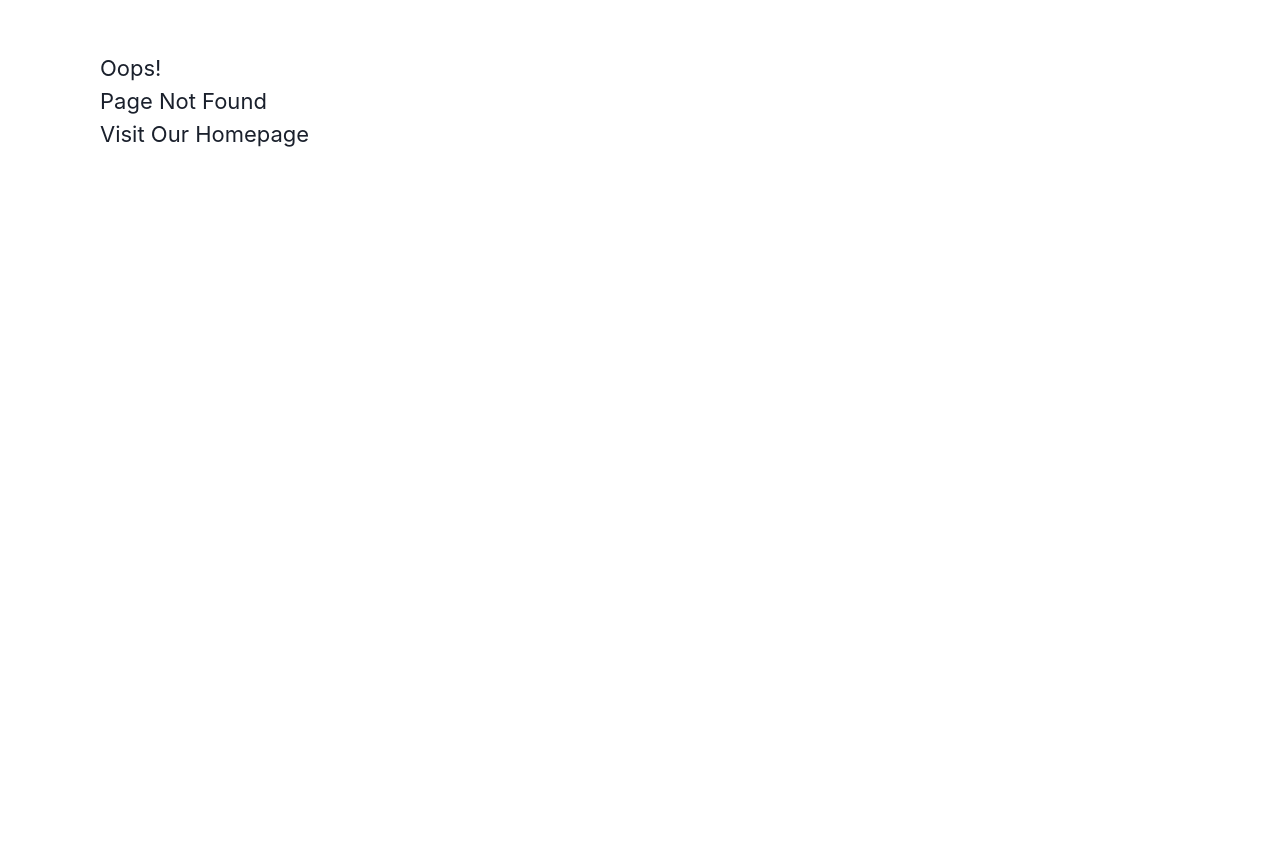
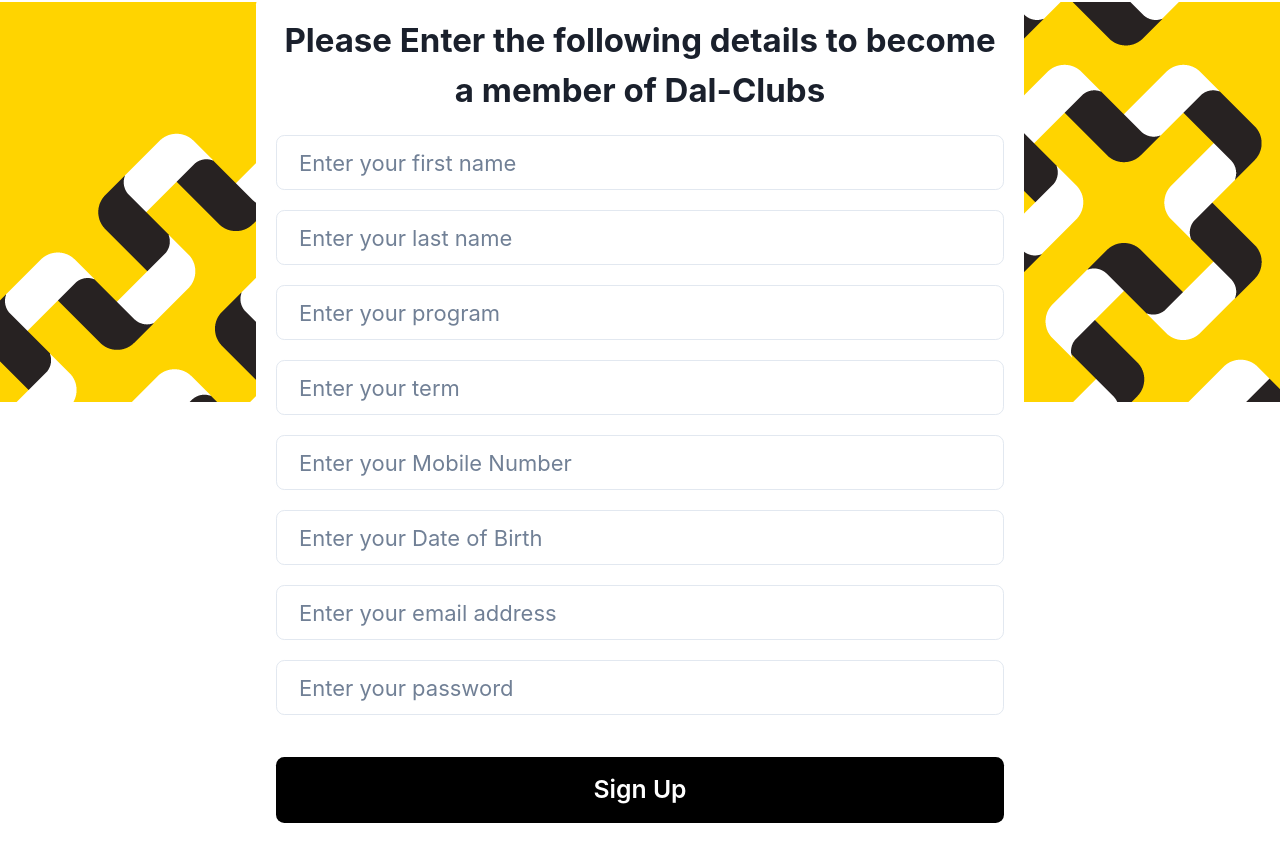
Before and after one commit to Sushank13/group08, a React (Create React App) app in the folder frontend/: page /signup in a window 1280 px wide. Before the commit this address had no page. Shown: the part 156-999 px from the top of the page. Before the commit the page ends 800 px from the top, so only its background shows below. Built offline with nearby package versions, Linux system fonts and the light colour scheme; a web font is replaced by a local one.

Commit message:
Front end page for sign up for new member.

```diff
--- a/frontend/src/App.js
+++ b/frontend/src/App.js
@@ -13,6 +13,7 @@
 import PersistLogin from './Components/PersistLogin';
 import FindAllEvents from './Pages/FindAllEvents';
 import EventPage from './Pages/EventPage';
+import SignupPage from './Pages/SignupPage';
 
 const ROLES = {
   'member': 'member',
@@ -28,6 +29,7 @@
           {/* public routes */}
           <Route path="/" element={<Home />} />
           <Route path="login" element={<Login />} />
+          <Route path="signup" element={<SignupPage />} />
           <Route path="unauthorized" element={<Unauthorized />} />
 
           <Route path="FindEvents" element={<FindAllEvents />} />
--- /dev/null
+++ b/frontend/src/Pages/SignupPage.js
@@ -0,0 +1,119 @@
+import React, { useState } from 'react';
+import { Box, Flex, Text, Input, Button, useToast } from '@chakra-ui/react';
+import { useNavigate } from 'react-router-dom'; // Updated import here
+
+const SignupPage = () => {
+  const [firstName, setFirstName] = useState('');
+  const [lastName, setLastName] = useState('');
+  const [program, setProgram] = useState('');
+  const [term, setTerm] = useState('');
+  const [mobileNumber, setMobileNumber] = useState('');
+  const [DOB, setDOB] = useState('');
+  const [email, setEmail] = useState('');
+  const [password, setPassword] = useState('');
+
+  const toast = useToast();
+  const navigate = useNavigate(); // Updated this line
+
+  const handleSignup = () => {
+    // Add your signup logic here, e.g., sending the signup data to the server.
+    // For simplicity, this example only shows a toast message when the form is submitted.
+    if (email) {
+      toast({
+        title: 'Successful',
+        description: `You have signed up successfully with email: ${email}!`,
+        status: 'success',
+        duration: 5000,
+        isClosable: true,
+      });
+      // Redirect to the homepage or any other page after successful signup.
+      // navigate('/'); // Updated this line to use navigate instead of history.push
+      console.log([email,password,firstName,lastName,program,term,mobileNumber,DOB]);
+    } else {
+      toast({
+        title: 'Oops!',
+        description: 'Please provide a valid email address.',
+        status: 'error',
+        duration: 5000,
+        isClosable: true,
+      });
+    }
+  };
+
+
+  return (
+    <>
+      <Box position="relative" mt="50px">
+      <img src="dalBackground.png" alt="" style={{ width: '100%', height: '400px', objectFit: 'cover' }} />
+
+        <Flex position="absolute" direction="column" align="center" justify="center" height="35px">
+          <Box width="60%" bg="white" p="20px" rounded="md">
+            <Text fontSize="2xl" fontWeight="bold" mb="20px" textAlign="center">
+              Please Enter the following details to become a member of Dal-Clubs
+            </Text>
+            <Input
+              placeholder="Enter your first name"
+              value={firstName}
+              onChange={(e) => setFirstName(e.target.value)}
+              mb="20px"
+            />
+            <Input
+              placeholder="Enter your last name"
+              value={lastName}
+              onChange={(e) => setLastName(e.target.value)}
+              mb="20px"
+            />
+            <Input
+              placeholder="Enter your program"
+              value={program}
+              onChange={(e) => setProgram(e.target.value)}
+              mb="20px"
+            />
+            <Input
+              placeholder="Enter your term"
+              value={term}
+              onChange={(e) => setTerm(e.target.value)}
+              mb="20px"
+            />
+            <Input
+              placeholder="Enter your Mobile Number"
+              value={mobileNumber}
+              onChange={(e) => setMobileNumber(e.target.value)}
+              mb="20px"
+            />
+            <Input
+              placeholder="Enter your Date of Birth"
+              value={DOB}
+              onChange={(e) => setDOB(e.target.value)}
+              mb="20px"
+            />
+            <Input
+              placeholder="Enter your email address"
+              value={email}
+              onChange={(e) => setEmail(e.target.value)}
+              mb="20px"
+            />
+            <Input
+              placeholder="Enter your password"
+              value={password}
+              onChange={(e) => setPassword(e.target.value)}
+              mb="20px"
+            />
+            <Button
+              onClick={handleSignup}
+              color="white"
+              bg="black"
+              width="100%"
+              size="lg"
+              disabled={!email}
+            >
+              Sign Up
+            </Button>
+          </Box>
+        </Flex>
+      </Box>
+    </>
+  );
+};
+
+export default SignupPage;
```
